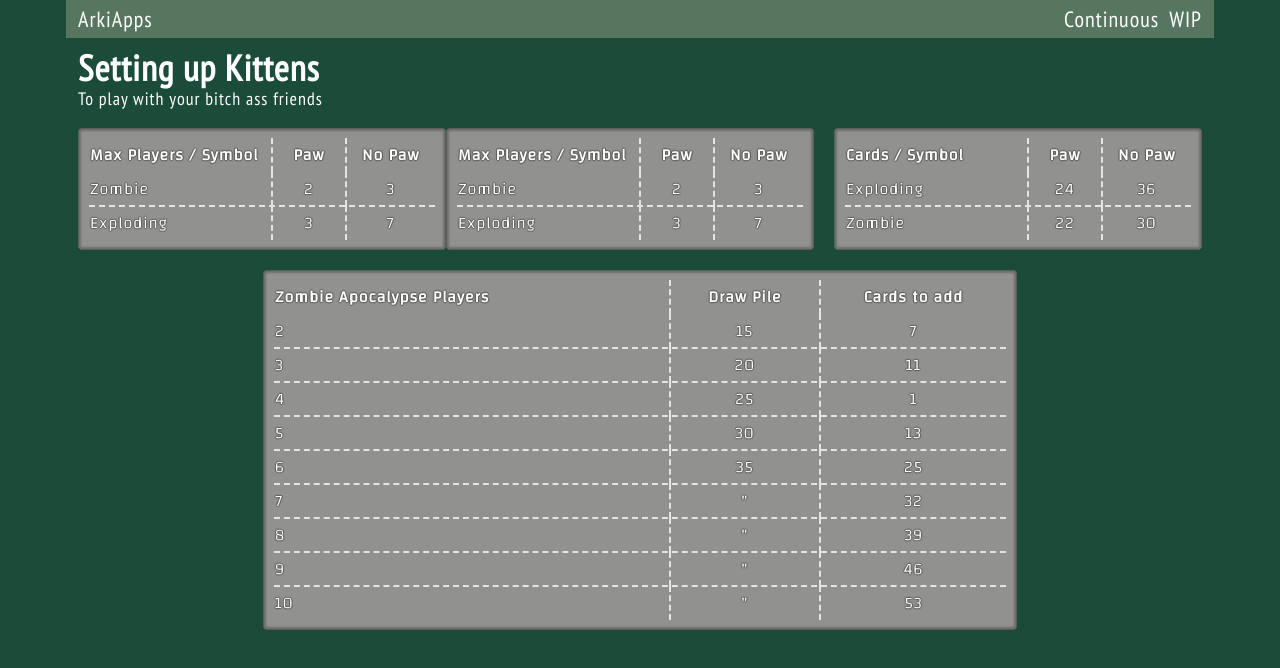
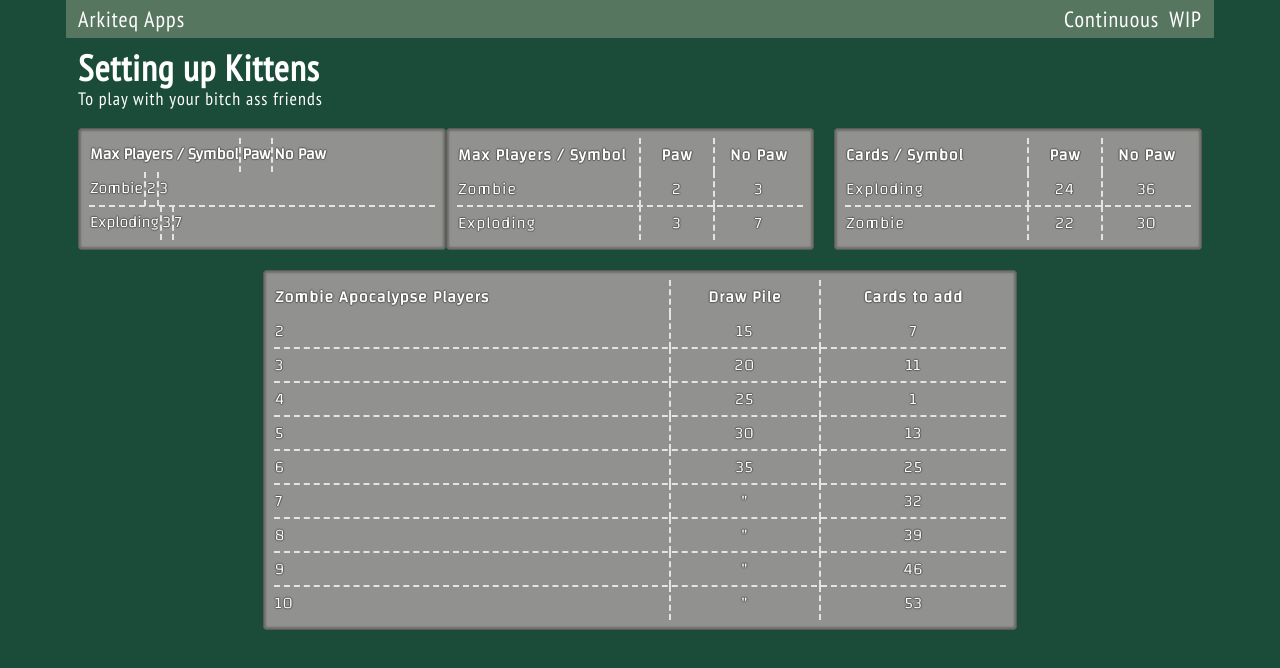
Before and after one commit to ASPinho/ASPinho.github.io, a React (Create React App) app in the folder arkiteq-home/: page / in a window 1280 px wide. Shown: the top 668 px of the page. Built offline with nearby package versions, Linux system fonts and the light colour scheme.

Commit message:
changed to the actual application

```diff
--- a/arkiteq-home/public/index.html
+++ b/arkiteq-home/public/index.html
@@ -24,7 +24,7 @@
       work correctly both with client-side routing and a non-root public URL.
       Learn how to configure a non-root public URL by running `npm run build`.
     -->
-    <title>React App</title>
+    <title>Arkiteq Home</title>
   </head>
   <body>
     <noscript>You need to enable JavaScript to run this app.</noscript>
--- a/arkiteq-home/src/App.tsx
+++ b/arkiteq-home/src/App.tsx
@@ -1,13 +1,18 @@
 import React from 'react';
 import RetroConsole from "./components/retro-console";
+import playersPerSymbol from "./scripts/kitten-tables";
+import Table from "./components/simple-table";
 
 function App() {
+
+  const playersSymbolData = playersPerSymbol();
+
   return (
         <div id="main-content">
           <div id="header">
             <div>
               <p>
-                ArkiApps
+                Arkiteq Apps
               </p>
             </div>
             <div className="vertical-align">
@@ -27,27 +32,7 @@ function App() {
             <div className="content-container">
               <div className="horizontal-align margin-bottom-l">
                 <RetroConsole>
-                  <table id="player-symbol">
-                    <thead>
-                    <tr>
-                      <th className="vertical-align flex1"><p>Max Players / Symbol</p></th>
-                      <th className="small full-center-flex"><p>Paw</p></th>
-                      <th className="med full-center-flex"><p>No Paw</p></th>
-                    </tr>
-                    </thead>
-                    <tbody>
-                    <tr>
-                      <td className="vertical-align flex1"><p>Zombie</p></td>
-                      <td className="small full-center-flex"><p>2</p></td>
-                      <td className="med full-center-flex"><p>3</p></td>
-                    </tr>
-                    <tr>
-                      <td className="vertical-align flex1"><p>Exploding</p></td>
-                      <td className="small full-center-flex"><p>3</p></td>
-                      <td className="med full-center-flex"><p>7</p></td>
-                    </tr>
-                    </tbody>
-                  </table>
+                  <Table data={playersSymbolData} id="player-symbol"/>
                 </RetroConsole>
                 <div className="retro-console">
                   <table id="player-symbol">
--- /dev/null
+++ b/arkiteq-home/src/components/simple-table.tsx
@@ -0,0 +1,27 @@
+import React from "react";
+import {TableProps} from "../scripts/interfaces";
+
+const Table: React.FC<TableProps> = ({ data, id }) => {
+    return (
+        <table id = {id}>
+            <thead>
+            <tr>
+                {data.headers.map((header, index) => (
+                    <th key={index}>{header}</th>
+                ))}
+            </tr>
+            </thead>
+            <tbody>
+            {data.rows.map((row, rowIndex) => (
+                <tr key={rowIndex}>
+                    {row.map((cell, cellIndex) => (
+                        <td key={cellIndex}>{cell}</td>
+                    ))}
+                </tr>
+            ))}
+            </tbody>
+        </table>
+    );
+};
+
+export default Table;
--- /dev/null
+++ b/arkiteq-home/src/scripts/interfaces.ts
@@ -0,0 +1,9 @@
+export interface TableData {
+    headers: string[];
+    rows: string[][];
+}
+
+export interface TableProps {
+    data: TableData;
+    id?: string;
+}
--- /dev/null
+++ b/arkiteq-home/src/scripts/kitten-tables.ts
@@ -0,0 +1,13 @@
+import {TableData} from "./interfaces";
+
+function playersPerSymbol() : TableData {
+    return {
+        headers: ["Max Players / Symbol", "Paw", "No Paw"],
+        rows: [
+            ["Zombie", "2", "3"],
+            ["Exploding", "3", "7"],
+        ]
+    };
+}
+
+export default playersPerSymbol
```
